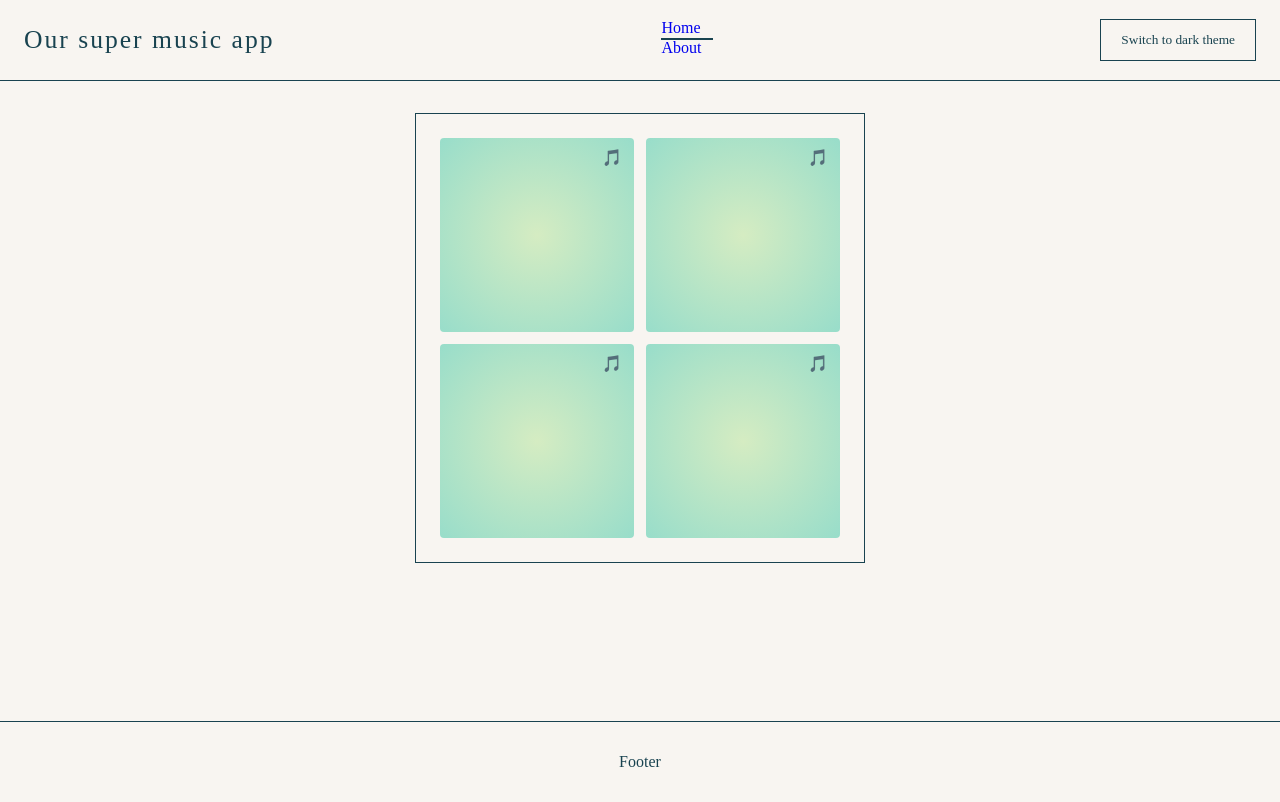
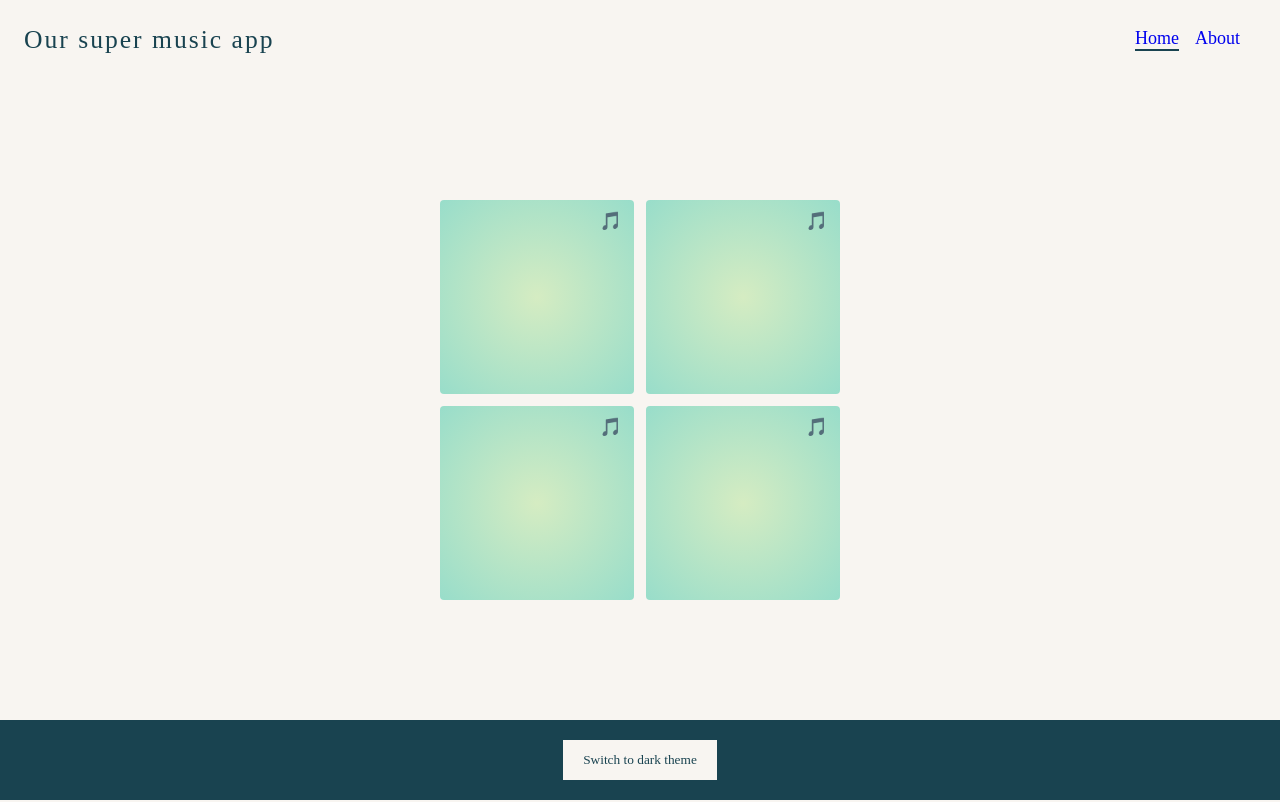
Before and after one commit to fabienmacip/drum-machine, a React (Create React App) app: page / in a window 1280 px wide. Built offline with nearby package versions, Linux system fonts and the light colour scheme.

Commit message:
12 Touche de style finale

```diff
--- a/src/App.css
+++ b/src/App.css
@@ -53,3 +53,7 @@ table {
 /* ----------------- FIN de la réinitialisation du CSS -------------------------- */
 
 @import url("https://fonts.googleapis.com/css?family=Montserrat");
+
+nav {
+	display: inline-flex;
+}
--- a/src/components/About/index.js
+++ b/src/components/About/index.js
@@ -6,9 +6,15 @@ export default function About() {
       <h1>
         About
       </h1>
-
+      <p>
+        Projet guid&eacute;, r&eacute;alis&eacute; dans le cadre de la formation "Graduate Developper Full Stack" chez Digital Campus.
+      </p>
     </Wrapper>
   )
 }
 
-const Wrapper = styled.div``;
+const Wrapper = styled.div`
+  & p {
+    margin: 12px;
+  }
+`;
--- a/src/components/Footer/index.js
+++ b/src/components/Footer/index.js
@@ -1,11 +1,11 @@
 import styled from "styled-components";
 
-export default function Footer() {
+export default function Footer({isLight, handleToggleTheme}) {
   return (
     <Wrapper>
-      <p>
-        Footer
-      </p>
+      <button onClick={handleToggleTheme}>
+        Switch to {isLight ? "dark" : "light"} theme
+      </button>
     </Wrapper>
   )
 }
@@ -15,5 +15,6 @@ const Wrapper = styled.footer`
   display: flex;
   justify-content: center;
   align-items: center;
-  border-top : solid 1px;
+  /*border-top : solid 1px;*/
+  background-color: ${(props) => props.theme.mainColor};
 `;
--- a/src/components/Header/index.js
+++ b/src/components/Header/index.js
@@ -2,7 +2,7 @@ import styled from "styled-components";
 import {Link, useLocation} from "react-router-dom";
 
 
-export default function Header({isLight, handleToggleTheme}) {
+export default function Header() {
   const location = useLocation();
   //console.log(location);
   return (
@@ -15,9 +15,7 @@ export default function Header({isLight, handleToggleTheme}) {
         <MenuEl isCurrentPage={location.pathname === "/about"}><Link to="/about">About</Link></MenuEl>
       </nav>
 
-        <button onClick={handleToggleTheme}>
-          Switch to {isLight ? "dark" : "light"} theme
-        </button>
+
 
     </Wrapper>
   )
@@ -29,18 +27,20 @@ const Wrapper = styled.header`
   justify-content: space-between;
   padding: 0px 24px;
   align-items: center;
-  border-bottom : solid 1px;
+  /*border-bottom : solid 1px;*/
   & a {
     text-decoration: none;
     color: inherit:
   }
   & a:first-child {
-    margin-right: 12px;
+    /*margin-right: 16px;*/
   }
 `;
 
 const MenuEl = styled.p`
+font-size: 18px;
 padding-bottom: 2px;
+margin-right: 16px;
 border-bottom: solid 2px
   ${(props) => (props.isCurrentPage ? "": "transparent")};
 &:hover{
--- a/src/components/Home/GridButton.js
+++ b/src/components/Home/GridButton.js
@@ -53,6 +53,7 @@ const Wrapper = styled.div`
     position : absolute;
     right: 12px;
     top: 12px;
+    font-size: 18px;
   }
 
 `;
--- a/src/components/Home/index.js
+++ b/src/components/Home/index.js
@@ -26,18 +26,20 @@ export default function Home() {
   )
 }
 
-const Wrapper = styled.div``;
+const Wrapper = styled.div`
+width: 100%;
+display: flex;
+align-items: center;
+`;
 
 const Grid = styled.div`
   display: grid;
   width: 400px;
   height: 400px;
-  border: solid 1px;
 
   grid-template-columns: 1fr 1fr;
   column-gap: 12px;
   row-gap: 12px;
-  padding: 24px;
   margin: auto;
 
  @media(max-width: 640px) {
--- a/src/components/UI/Layout.js
+++ b/src/components/UI/Layout.js
@@ -22,11 +22,11 @@ export default function Layout({children}) {
   return <ThemeProvider theme={isLight ? lightTheme : darkTheme}>
           <Wrapper>
             <GlobalStyle />
-            <Header isLight={isLight} handleToggleTheme={handleToggleTheme}/>
+            <Header />
             <Main>
               {children}
             </Main>
-            <Footer />
+            <Footer isLight={isLight} handleToggleTheme={handleToggleTheme} />
           </Wrapper>
          </ThemeProvider>
 }
@@ -34,10 +34,9 @@ export default function Layout({children}) {
 const Wrapper = styled.div``;
 
 const Main = styled.div`
-  min-height: calc(100vh - 192px);
+  min-height: calc(100vh - 160px);
   width: 96%;
   max-width: 1240px;
   margin: auto;
-  margin-top: 32px;
-
+  display: flex;
 `;
```
